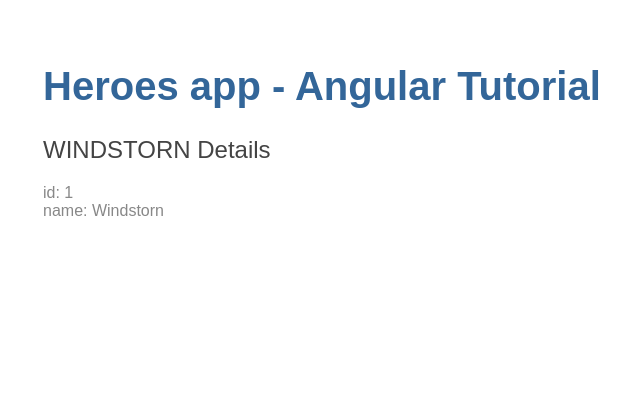
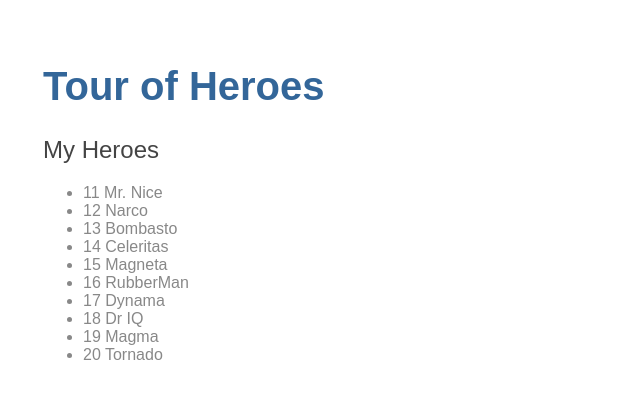
Before and after one commit to simjr/Angular-My-FIrst-App, an Angular app: page / in a window 1280 px wide. Shown: the top 398 px of the page, without its empty margins (21-661 px from the left). Built offline with nearby package versions, Linux system fonts and the light colour scheme.

Commit message:
Tour of Heroes - List of heroes

```diff
--- a/src/app/app.component.ts
+++ b/src/app/app.component.ts
@@ -6,5 +6,5 @@
   styleUrls: ['./app.component.css']
 })
 export class AppComponent {
-  title = 'Heroes app - Angular Tutorial';
+  title = 'Tour of Heroes';
 }
--- a/src/app/app.module.ts
+++ b/src/app/app.module.ts
@@ -1,5 +1,7 @@
 import { BrowserModule } from '@angular/platform-browser';
 import { NgModule } from '@angular/core';
+import { FormsModule} from '@angular/forms'; // <<<-- NgModel lives here
+
 
 import { AppComponent } from './app.component';
 import { HeroesComponent } from './heroes/heroes.component';
@@ -10,7 +12,8 @@
     HeroesComponent
   ],
   imports: [
-    BrowserModule
+    BrowserModule,
+    FormsModule
   ],
   providers: [],
   bootstrap: [AppComponent]
--- a/src/app/heroes/heroes.component.css
+++ b/src/app/heroes/heroes.component.css
@@ -0,0 +1,48 @@
+/* HeroesComponent's private CSS styles */
+.selected {
+  background-color: #CFD8DC !important;
+  color: white;
+}
+.heroes {
+  margin: 0 0 2em 0;
+  list-style-type: none;
+  padding: 0;
+  width: 15em;
+}
+.heroes li {
+  cursor: pointer;
+  position: relative;
+  left: 0;
+  background-color: #EEE;
+  margin: .5em;
+  padding: .3em 0;
+  height: 1.6em;
+  border-radius: 4px;
+}
+.heroes li.selected:hover {
+  background-color: #BBD8DC !important;
+  color: white;
+}
+.heroes li:hover {
+  color: #607D8B;
+  background-color: #DDD;
+  left: .1em;
+}
+.heroes .text {
+  position: relative;
+  top: -3px;
+}
+.heroes .badge {
+  display: inline-block;
+  font-size: small;
+  color: white;
+  padding: 0.8em 0.7em 0 0.7em;
+  background-color: #607D8B;
+  line-height: 1em;
+  position: relative;
+  left: -1px;
+  top: -4px;
+  height: 1.8em;
+  margin-right: .8em;
+  border-radius: 4px 0 0 4px;
+}
--- a/src/app/heroes/heroes.component.html
+++ b/src/app/heroes/heroes.component.html
@@ -1,3 +1,15 @@
-<h2> {{hero.name | uppercase}} Details </h2>
-<div><span>id: </span> {{hero.id}} </div>
-<div><span>name: </span> {{hero.name}} </div>
+<h2>My Heroes</h2>
+	<ul>
+		<li *ngFor="let hero of heroes" (click)="onSelect(hero)">
+			<span class="badge">{{hero.id}}</span> {{hero.name}}
+		</li>
+	</ul>
+<div *ngIf="selectedHero">
+	<h2> {{selectedHero.name | uppercase}} </h2>
+	<div><span>id: </span> {{selectedHero.id}} </div>
+	<div>
+		<label>name:
+			<input type="text" [(ngModel)]="selectedHero.name" placeholder="name">
+		</label>
+	</div>
+</div>
--- a/src/app/heroes/heroes.component.ts
+++ b/src/app/heroes/heroes.component.ts
@@ -1,18 +1,24 @@
 import { Component, OnInit } from '@angular/core';
 import { Hero } from '../hero';
+import { HEROES } from '../mock-heroes';
 @Component({
   selector: 'app-heroes',
   templateUrl: './heroes.component.html',
   styleUrls: ['./heroes.component.css']
 })
 export class HeroesComponent implements OnInit {
-	hero: Hero = {
-		id: 1,
-		name: 'Windstorn'
-	};
+
+	heroes = HEROES;
+
+  selectedHero: Hero;
+
   constructor() { }
 
   ngOnInit() {
   }
 
+  onSelect(hero: Hero): void {
+    this.selectedHero = hero;
+  }
+
 }
--- /dev/null
+++ b/src/app/mock-heroes.ts
@@ -0,0 +1,14 @@
+import { Hero } from './hero';
+
+export const HEROES: Hero[] = [
+  { id: 11, name: 'Mr. Nice' },
+  { id: 12, name: 'Narco' },
+  { id: 13, name: 'Bombasto' },
+  { id: 14, name: 'Celeritas' },
+  { id: 15, name: 'Magneta' },
+  { id: 16, name: 'RubberMan' },
+  { id: 17, name: 'Dynama' },
+  { id: 18, name: 'Dr IQ' },
+  { id: 19, name: 'Magma' },
+  { id: 20, name: 'Tornado' }
+];
```
